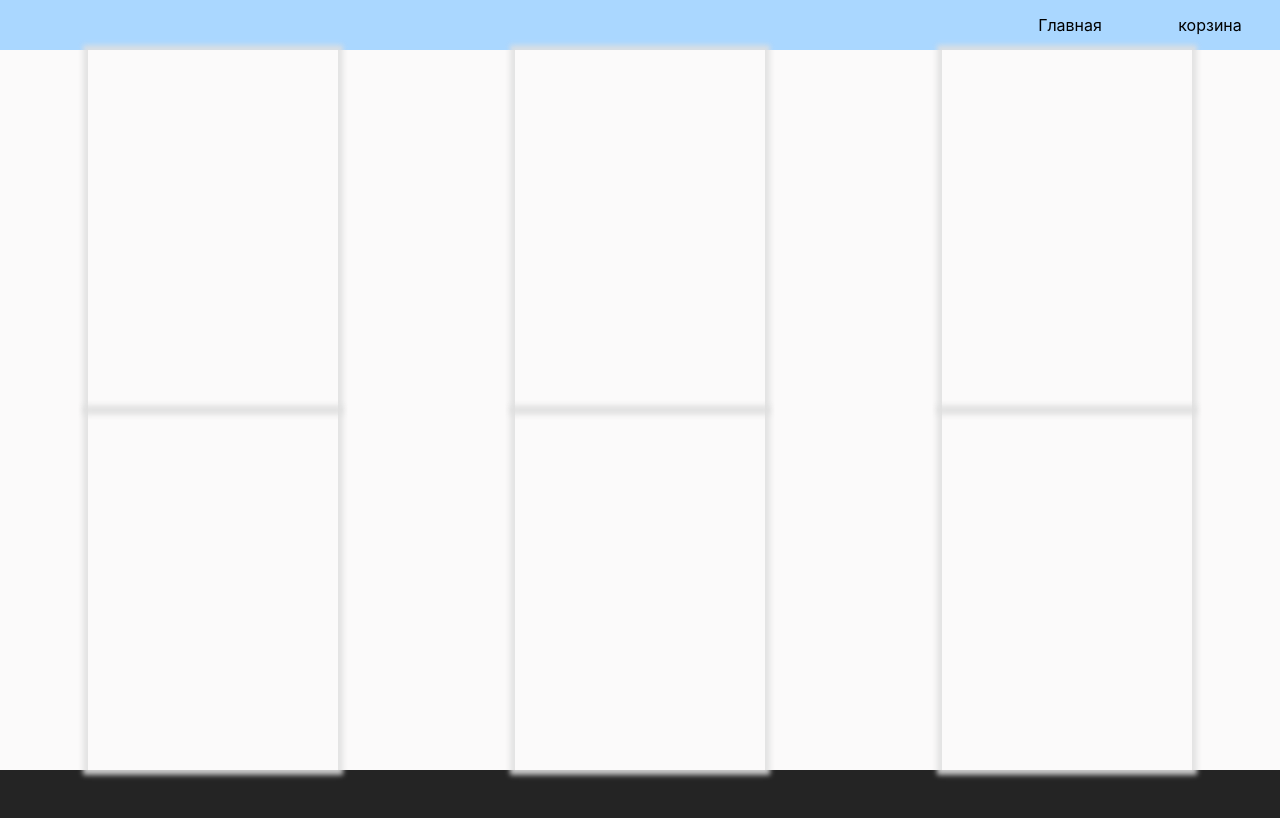
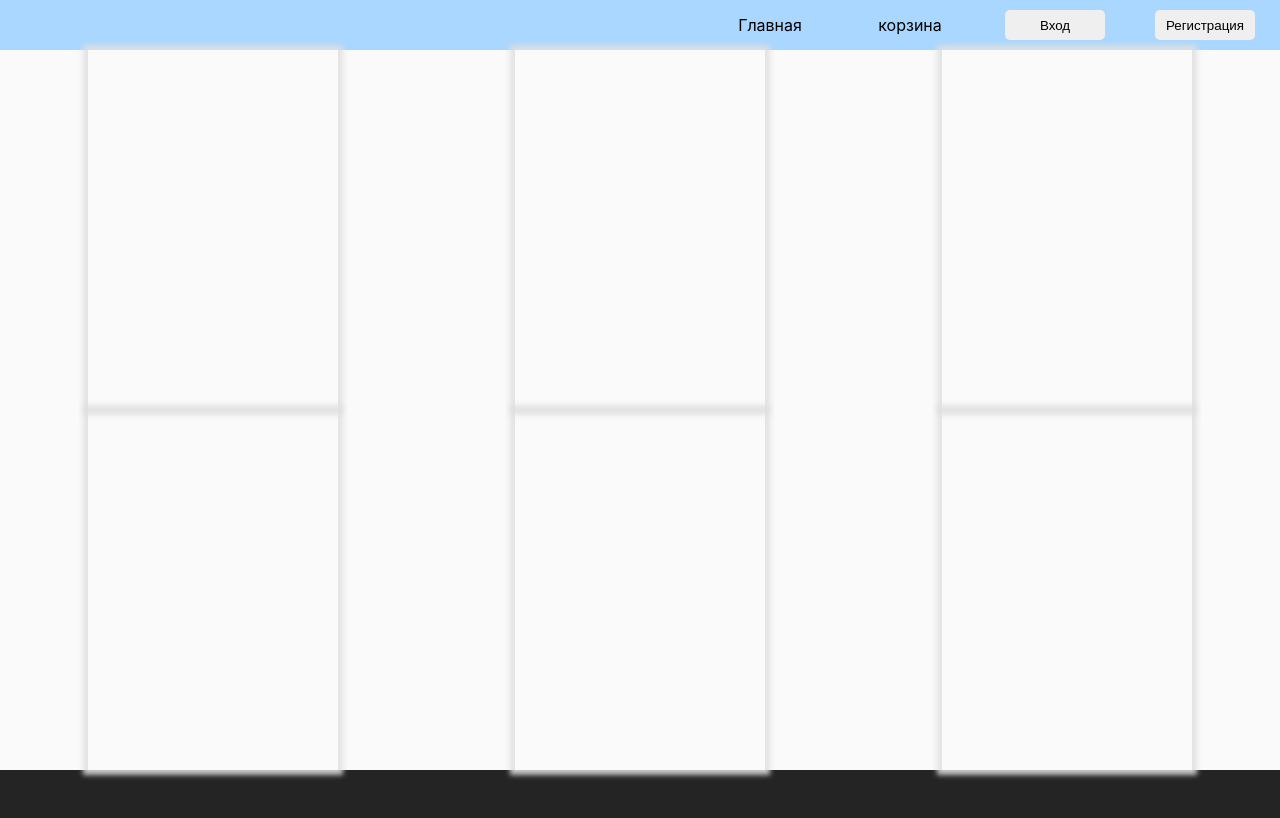
Before and after one commit to Andreimakash112/Frond.Not, a React (Create React App) app: page / in a window 1280 px wide. Built offline with nearby package versions, Linux system fonts and the light colour scheme.

Commit message:
добавили стили в файл UserBox.css

```diff
--- a/src/components/Header.css
+++ b/src/components/Header.css
@@ -19,5 +19,5 @@
 border-radius: 5px;
 }
 .Header li:hover {
-    background-color: #1163ab;
+   background-color: #1163ab;
 }
--- a/src/components/Header.js
+++ b/src/components/Header.js
@@ -1,6 +1,6 @@
 import React from 'react';
 import './Header.css';
-
+import UserBox from './UserBox';
 function Header({setPage}) {
   function changePage(){
     setPage('Basket')
@@ -11,6 +11,7 @@ function Header({setPage}) {
         <li onClick={()=>setPage('Main')}>Главная</li>
         <li onClick={changePage}>корзина</li>
       </ul>
+      <UserBox />
     </div>
   );
 }
--- a/src/components/UserBox.css
+++ b/src/components/UserBox.css
@@ -0,0 +1,19 @@
+.UserBox {
+    width: 300px;
+    height: 100%;
+    display: flex;
+    align-items: center;
+
+}
+.UserBox button {
+    width: 100px;
+    height: 60%;
+   border:none ;
+    border-radius: 5px;
+    margin: 0 auto;
+    vertical-align: middle;
+    cursor: pointer;
+}
+.UserBox button:hover {
+    background-color: #1163ab;
+}
--- a/src/components/UserBox.js
+++ b/src/components/UserBox.js
@@ -0,0 +1,13 @@
+import React from 'react';
+import './UserBox.css';
+
+function UserBox() {
+  return (
+    <div className="UserBox">
+        <button>Вход</button>
+      <button>Регистрация</button>
+    </div>
+  );
+}
+
+export default UserBox;
```
